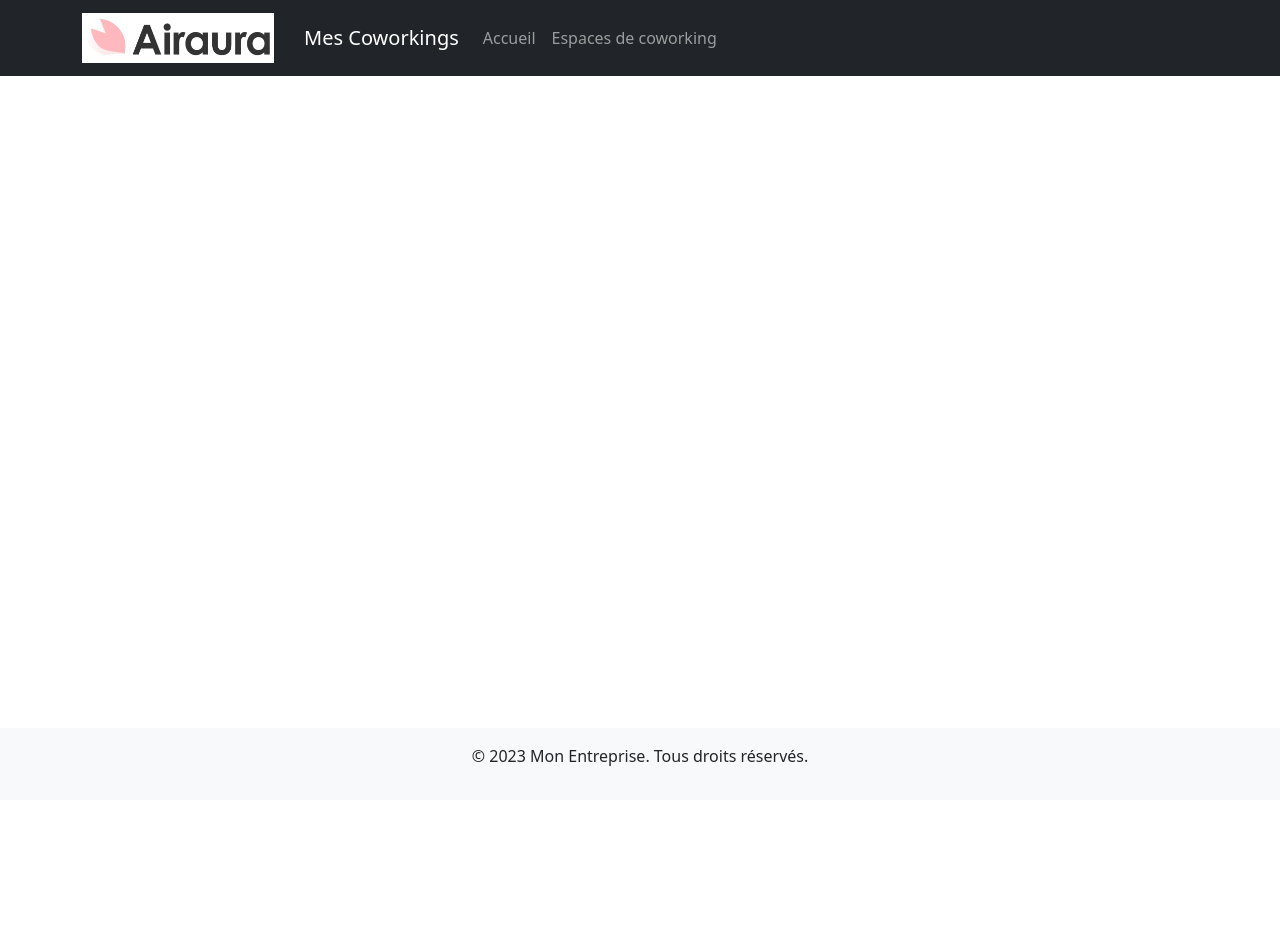
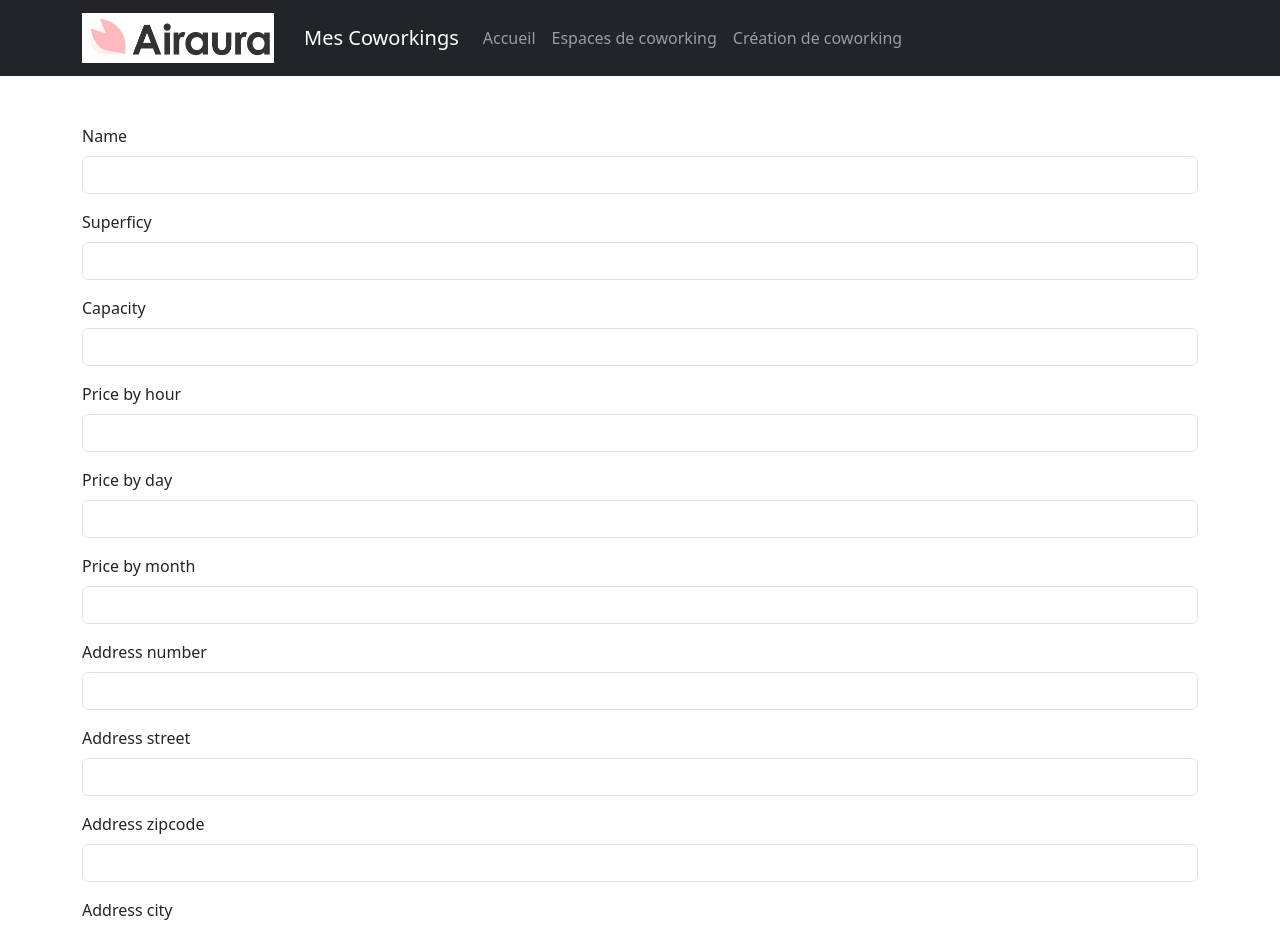
Before and after one commit to Vanbecker/front-coworking, a React (Create React App) app: page /createcoworking in a window 1280 px wide. Shown: the top 930 px of the page. Before the commit the page ends 800 px from the top, so only its background shows below. Built offline with nearby package versions, Linux system fonts and the light colour scheme.

Commit message:
fin de cour

```diff
--- a/src/App.js
+++ b/src/App.js
@@ -4,6 +4,7 @@ import Header from "./component/Header";
 import Footer from "./component/Footer";
 import HomePage from "./page/HomePage";
 import CoworkingsPage from "./page/CoworkingsPage";
+import CreateCoworkingPage from "./page/CreateCoworkingPage"
 // import CoworkingItem from "./page/CoworkingItem";
 
 function App() {
@@ -14,6 +15,7 @@ function App() {
         <Routes>
           <Route path="/" element={<HomePage />} />
           <Route path="/coworkings" element={<CoworkingsPage />} />
+          <Route path="/createcoworking" element={<CreateCoworkingPage />} />
         </Routes>
         <Footer />
       </div>
--- a/src/component/Header.jsx
+++ b/src/component/Header.jsx
@@ -83,6 +83,13 @@ const Header = () => {
                             <Link className="nav-link" to="/coworkings">
                                 Espaces de coworking
                             </Link>
+
+                        </li>
+                        <li className="nav-item">
+                            <Link className="nav-link" to="/createcoworking">
+                                Création de coworking
+                            </Link>
+
                         </li>
                         {/* Ajoutez ici d'autres liens de navigation si nécessaire */}
                     </ul>
--- a/src/page/CoworkingItem.jsx
+++ b/src/page/CoworkingItem.jsx
@@ -1,3 +1,4 @@
+
 import React, { useState } from "react";
 
 const CoworkingItem = ({ coworking, handleDelete }) => {
@@ -19,12 +20,12 @@ const CoworkingItem = ({ coworking, handleDelete }) => {
                     Adresse : {coworking.address.number} {coworking.address.street} - {coworking.address.postcode} {coworking.address.city}
                 </p>
                 {!showConfirmation && (
-                    <button className="btn btn-danger custom-delete-button" onClick={handleShowConfirmation}>Supprimer</button>
+                    <button className="btn" style={{ backgroundColor: "#FFB8BD", borderColor: "#FFB8BD", color: "white" }} onClick={handleShowConfirmation}>Supprimer</button>
                 )}
                 {showConfirmation && (
                     <div>
                         <p>Voulez-vous vraiment supprimer ce coworking ?</p>
-                        <button className="btn btn-danger" onClick={() => handleDelete(coworking.id)}>Confirmer</button>
+                        <button className="btn" style={{ backgroundColor: "#FFB8BD", borderColor: "#FFB8BD", color: "white" }} onClick={() => handleDelete(coworking.id)}>Confirmer</button>
                         <button className="btn btn-secondary" onClick={handleCancel}>Annuler</button>
                     </div>
                 )}
--- /dev/null
+++ b/src/page/CreateCoworkingPage.jsx
@@ -0,0 +1,119 @@
+// import React, { useState } from "react";
+import { useNavigate } from "react-router-dom";
+
+const CreateCoworkingPage = () => {
+    const navigate = useNavigate();
+
+    // appelé au submit du formulaire
+    const handleCreateCoworking = async (event) => {
+        event.preventDefault();
+
+        // on récupère les infos du form
+        const name = event.target.name.value;
+        const superficy = event.target.superficy.value;
+        const capacity = event.target.capacity.value;
+        const price_hour = event.target.price_hour.value;
+        const price_day = event.target.price_day.value;
+        const price_month = event.target.price_month.value;
+        const address_number = event.target.address_number.value;
+        const address_street = event.target.address_street.value;
+        const address_postcode = event.target.address_postcode.value;
+        const address_city = event.target.address_city.value;
+
+        // on construit l'objet coworking tel qu'il est attendu par l'api
+        const coworkingData = {
+            name: name,
+            price: {
+                hour: parseInt(price_hour),
+                day: parseInt(price_day),
+                month: parseInt(price_month),
+            },
+            superficy: parseInt(superficy),
+            capacity: parseInt(capacity),
+            address: {
+                number: parseInt(address_number),
+                street: address_street,
+                postCode: parseInt(address_postcode),
+                city: address_city,
+            },
+        };
+
+        // on fait l'appel à l'api
+        // avec une requête POST
+        // en lui passant les données du coworking
+        // en json dans la clé "body"
+        // on précise qu'on envoie un json, via le header
+        const responseCreate = await fetch("http://localhost:3010/api/coworkings", {
+            method: "POST",
+            body: JSON.stringify(coworkingData),
+            headers: {
+                "Content-Type": "application/json",
+            },
+        });
+
+        const responseCreateJs = await responseCreate.json();
+
+        // on redirige vers la liste des coworkings
+        navigate("/coworkings");
+    };
+
+    return (
+        <form className="container mt-5" onSubmit={handleCreateCoworking}>
+            <div className="mb-3">
+                <label htmlFor="name" className="form-label">Name</label>
+                <input type="text" className="form-control" id="name" name="name" />
+            </div>
+
+            <div className="mb-3">
+                <label htmlFor="superficy" className="form-label">Superficy</label>
+                <input type="number" className="form-control" id="superficy" name="superficy" />
+            </div>
+
+            <div className="mb-3">
+                <label htmlFor="capacity" className="form-label">Capacity</label>
+                <input type="number" className="form-control" id="capacity" name="capacity" />
+            </div>
+
+            <div className="mb-3">
+                <label htmlFor="price_hour" className="form-label">Price by hour</label>
+                <input type="number" className="form-control" id="price_hour" name="price_hour" />
+            </div>
+
+            <div className="mb-3">
+                <label htmlFor="price_day" className="form-label">Price by day</label>
+                <input type="number" className="form-control" id="price_day" name="price_day" />
+            </div>
+
+            <div className="mb-3">
+                <label htmlFor="price_month" className="form-label">Price by month</label>
+                <input type="number" className="form-control" id="price_month" name="price_month" />
+            </div>
+
+            <div className="mb-3">
+                <label htmlFor="address_number" className="form-label">Address number</label>
+                <input type="number" className="form-control" id="address_number" name="address_number" />
+            </div>
+
+            <div className="mb-3">
+                <label htmlFor="address_street" className="form-label">Address street</label>
+                <input type="text" className="form-control" id="address_street" name="address_street" />
+            </div>
+
+            <div className="mb-3">
+                <label htmlFor="address_postcode" className="form-label">Address zipcode</label>
+                <input type="number" className="form-control" id="address_postcode" name="address_postcode" />
+            </div>
+
+            <div className="mb-3">
+                <label htmlFor="address_city" className="form-label">Address city</label>
+                <input type="text" className="form-control" id="address_city" name="address_city" />
+            </div>
+
+            <button type="submit" style={{ backgroundColor: "#FFB8BD", borderColor: "#FFB8BD", color: "white" }} className="btn btn-primary">Submit</button>
+        </form>
+    );
+};
+
+export default CreateCoworkingPage;
+
+/////
--- a/src/page/HomePage.jsx
+++ b/src/page/HomePage.jsx
@@ -1,7 +1,8 @@
 import React from "react";
 
 const HomePage = () => {
-    return <p>WELCOME REAT FRONT-BACK</p>;
+    return <p>WELCOME REACT FRONT-BACK</p>;
+
 };
 
 export default HomePage;
```
Also changed, not shown: src/App.css (+9 -9 lines), src/page/CoworkingsPage.jsx (+0 -52 lines).
